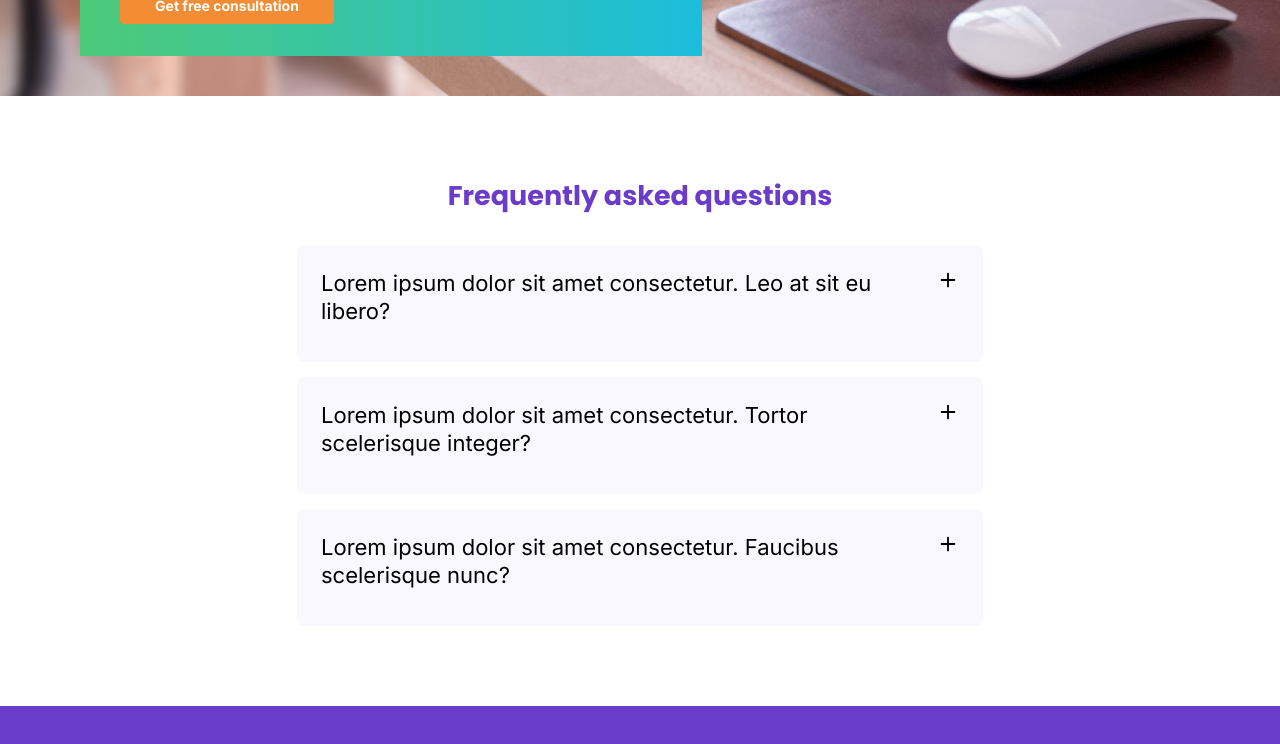
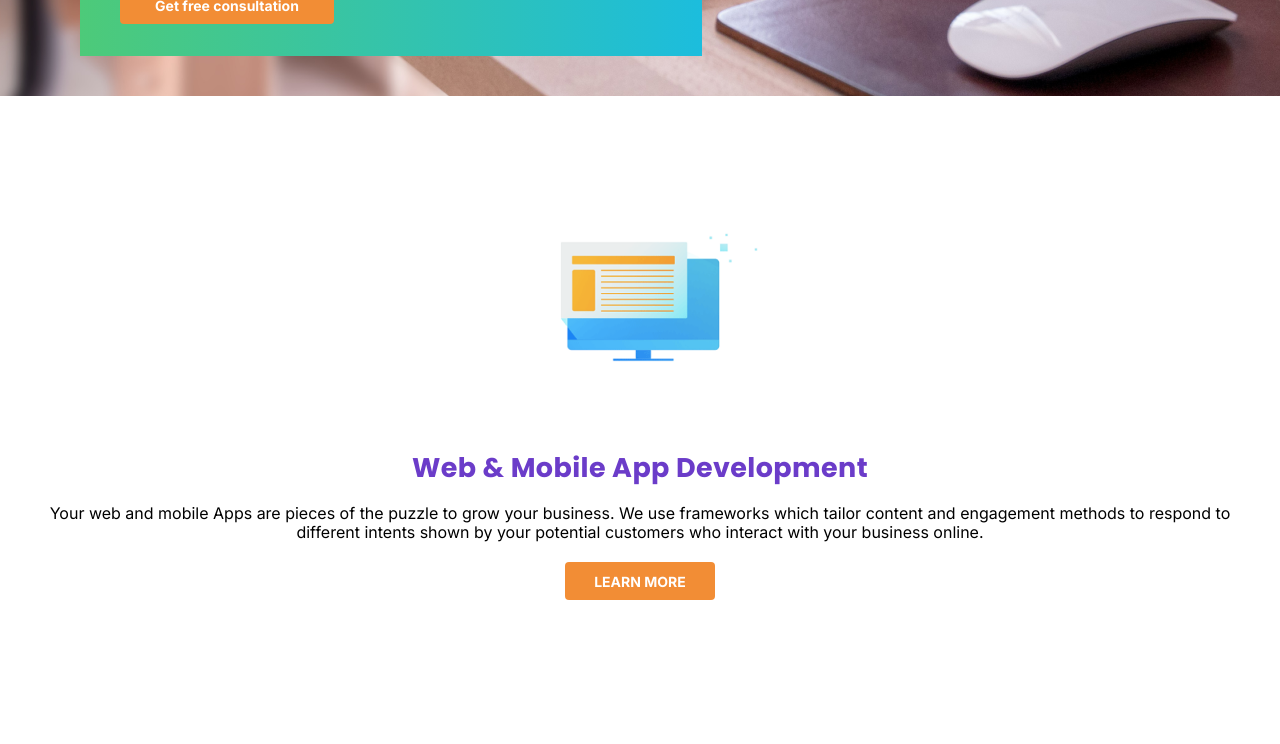
Before and after one commit to KavishkaThushal/AT-DIGITAL, a React (Vite) app in the folder AT DIGITAL/: page / in a window 1280 px wide. Shown: the part 681-1425 px from the top of the page. Built offline with nearby package versions, Linux system fonts and the light colour scheme; grey boxes are pictures that could not be loaded.

Commit message:
service section 1 for 375px screen size done

```diff
--- a/AT DIGITAL/src/pages/home/Home.jsx
+++ b/AT DIGITAL/src/pages/home/Home.jsx
@@ -3,11 +3,12 @@ import FAQS from '../../components/faqs/FAQS'
 import { data } from '../../assets/data'
 import hero from '../../assets/hero.png'
 import Button from '../../components/button/Button'
-
+import image2 from '../../assets/image2.png'
 function Home() {
   const [showId, setShowId] = useState(null)
   return (
     <div className='flex flex-col'>
+
       {/* //hero section */}
       <div className='flex flex-col w-full relative'>
         <div className='w-full h-[218px] md:h-[448px] lg:h-[700px]'>
@@ -17,6 +18,20 @@ function Home() {
             <h1 className='text-[36px]  font-bold text-white leading-[36px] md:text-[48px] md:leading-[48px] '>We crush your competitors, goals, and sales records - without the B.S.</h1>
             <Button text='Get free consultation' height={38} width={214} onClick={()=>{}}/>
         </div>
+      </div>
+
+      {/* service section 1 */}
+      <div className='flex flex-col my-[60px] mx-[20px] items-center gap-[20px]'>
+        <div className='w-[275px]'>
+          <img src={image2} alt='service 1' className='w-full h-full object-cover'/>
+
+        </div>
+        <div className='flex flex-col gap-[20px] '>
+          <h1 className='text-[27px] font-normal text-Primary text-center font-poppins leading-[33px]  ' style={{ letterSpacing: '0.4px' }}>Web & Mobile App Development</h1>
+          <p className='text-[16px] leading-[19px] text-center font-thin text-black'>Your web and mobile Apps are pieces of the puzzle to grow your business. We use frameworks which tailor content and engagement methods to respond to different intents shown by your potential customers who interact with your business online.</p>
+
+        </div>
+        <Button text='LEARN MORE' height={38} width={150} onClick={()=>{}}/>
 
       </div>
 
```
